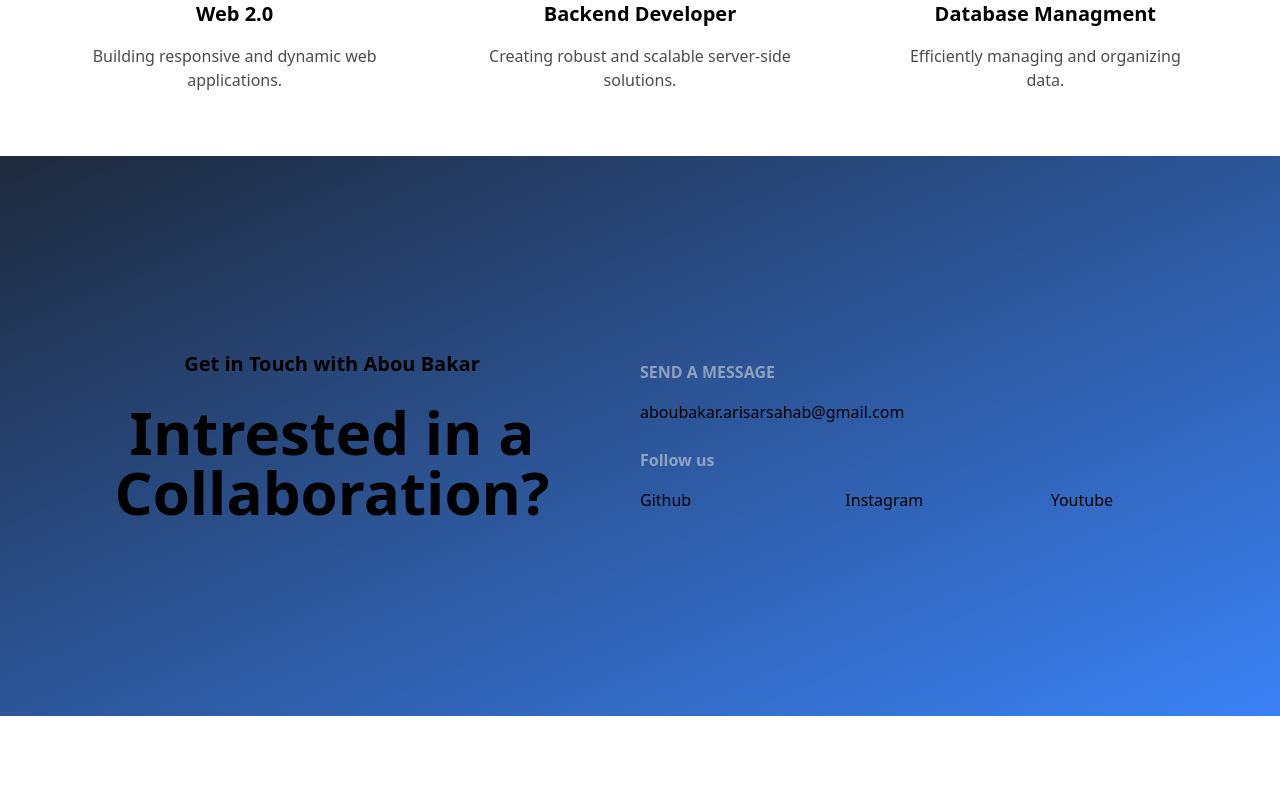
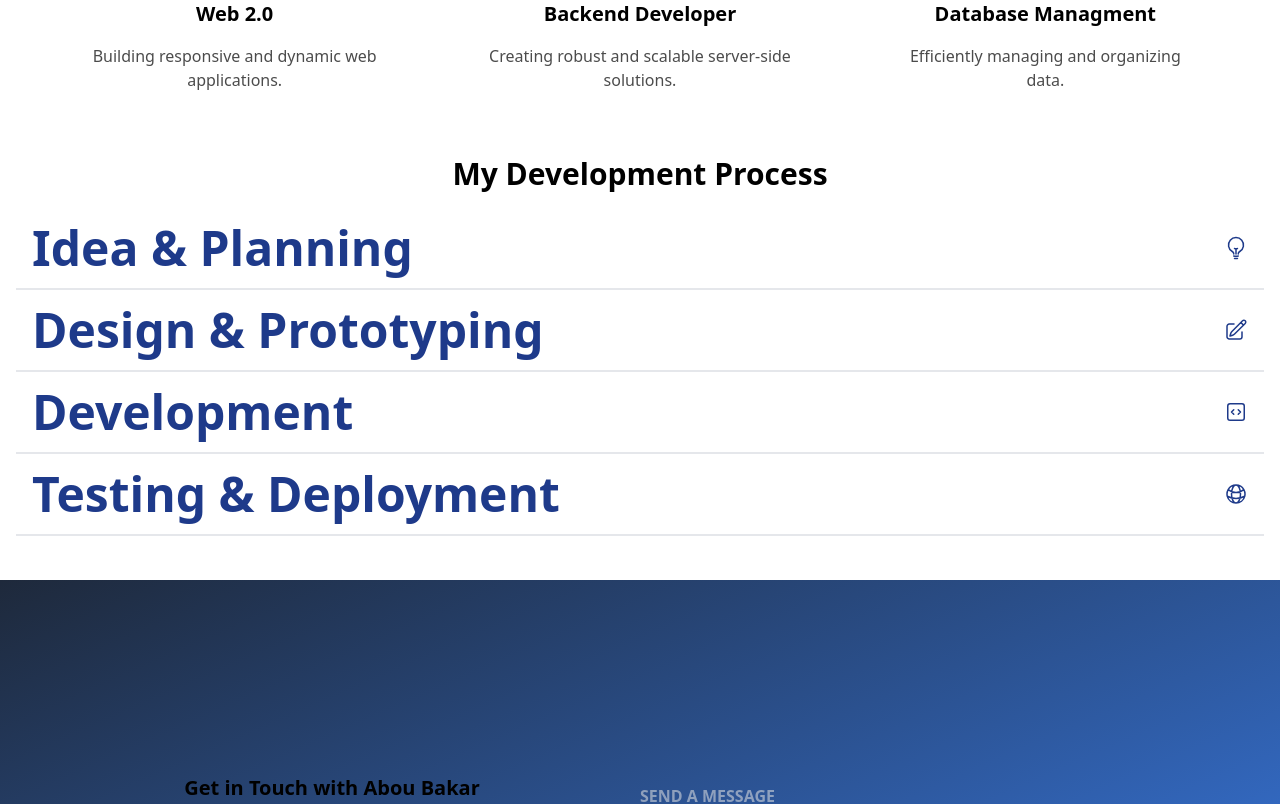
Before and after one commit to AboubakarArisar/Portfolio-Nextjs, a Next.js app: page / in a window 1280 px wide. Shown: the part 1100-1904 px from the top of the page. Built offline with nearby package versions, Linux system fonts and the light colour scheme.

Commit message:
gsap animations added

```diff
--- /dev/null
+++ b/app/Way.tsx
@@ -0,0 +1,103 @@
+import "./globals.css";
+const Way: React.FC = () => {
+  return (
+    <>
+      <div className='w-full min-h-[50vh] text-black '>
+        <h1 className='w-full text-center text-3xl font-semibold text-black'>
+          My Development Process
+        </h1>
+        <div className='flex flex-col p-4  text-blue-900'>
+          <div className='relative overflow-hidden element w-full border-b-2 p-4'>
+            <div className='absolute  overlay left-0 -top-full w-full h-full bg-orange-400'></div>
+            <h1 className='text-3xl md:text-5xl font-bold heading cursor-pointer flex items-center justify-between'>
+              Idea & Planning
+              <span className='text-5xl font-bold'>
+                <svg
+                  xmlns='http://www.w3.org/2000/svg'
+                  fill='none'
+                  viewBox='0 0 24 24'
+                  strokeWidth={1.5}
+                  stroke='currentColor'
+                  className='size-6'
+                >
+                  <path
+                    strokeLinecap='round'
+                    strokeLinejoin='round'
+                    d='M12 18v-5.25m0 0a6.01 6.01 0 0 0 1.5-.189m-1.5.189a6.01 6.01 0 0 1-1.5-.189m3.75 7.478a12.06 12.06 0 0 1-4.5 0m3.75 2.383a14.406 14.406 0 0 1-3 0M14.25 18v-.192c0-.983.658-1.823 1.508-2.316a7.5 7.5 0 1 0-7.517 0c.85.493 1.509 1.333 1.509 2.316V18'
+                  />
+                </svg>
+              </span>
+            </h1>
+          </div>
+          <div className='relative overflow-hidden element w-full border-b-2 p-4'>
+            <div className='absolute  overlay left-0 -top-full w-full h-full bg-orange-400'></div>
+            <h1 className='text-3xl md:text-5xl font-bold heading cursor-pointer flex items-center justify-between'>
+              Design & Prototyping
+              <span className='text-5xl font-bold'>
+                <svg
+                  xmlns='http://www.w3.org/2000/svg'
+                  fill='none'
+                  viewBox='0 0 24 24'
+                  strokeWidth={1.5}
+                  stroke='currentColor'
+                  className='size-6'
+                >
+                  <path
+                    strokeLinecap='round'
+                    strokeLinejoin='round'
+                    d='m16.862 4.487 1.687-1.688a1.875 1.875 0 1 1 2.652 2.652L10.582 16.07a4.5 4.5 0 0 1-1.897 1.13L6 18l.8-2.685a4.5 4.5 0 0 1 1.13-1.897l8.932-8.931Zm0 0L19.5 7.125M18 14v4.75A2.25 2.25 0 0 1 15.75 21H5.25A2.25 2.25 0 0 1 3 18.75V8.25A2.25 2.25 0 0 1 5.25 6H10'
+                  />
+                </svg>
+              </span>
+            </h1>
+          </div>
+          <div className='relative overflow-hidden element w-full border-b-2 p-4'>
+            <div className='absolute  overlay left-0 -top-full w-full h-full bg-orange-400'></div>
+            <h1 className='text-3xl md:text-5xl font-bold heading cursor-pointer flex items-center justify-between'>
+              Development
+              <span className='text-5xl font-bold'>
+                <svg
+                  xmlns='http://www.w3.org/2000/svg'
+                  fill='none'
+                  viewBox='0 0 24 24'
+                  strokeWidth={1.5}
+                  stroke='currentColor'
+                  className='size-6'
+                >
+                  <path
+                    strokeLinecap='round'
+                    strokeLinejoin='round'
+                    d='M14.25 9.75 16.5 12l-2.25 2.25m-4.5 0L7.5 12l2.25-2.25M6 20.25h12A2.25 2.25 0 0 0 20.25 18V6A2.25 2.25 0 0 0 18 3.75H6A2.25 2.25 0 0 0 3.75 6v12A2.25 2.25 0 0 0 6 20.25Z'
+                  />
+                </svg>
+              </span>
+            </h1>
+          </div>
+          <div className='relative overflow-hidden element w-full border-b-2 p-4'>
+            <div className='absolute  overlay left-0 -top-full w-full h-full bg-orange-400'></div>
+            <h1 className='text-3xl md:text-5xl font-bold heading cursor-pointer flex items-center justify-between'>
+              Testing & Deployment
+              <span className='text-5xl font-bold'>
+                <svg
+                  xmlns='http://www.w3.org/2000/svg'
+                  fill='none'
+                  viewBox='0 0 24 24'
+                  strokeWidth={1.5}
+                  stroke='currentColor'
+                  className='size-6'
+                >
+                  <path
+                    strokeLinecap='round'
+                    strokeLinejoin='round'
+                    d='M12 21a9.004 9.004 0 0 0 8.716-6.747M12 21a9.004 9.004 0 0 1-8.716-6.747M12 21c2.485 0 4.5-4.03 4.5-9S14.485 3 12 3m0 18c-2.485 0-4.5-4.03-4.5-9S9.515 3 12 3m0 0a8.997 8.997 0 0 1 7.843 4.582M12 3a8.997 8.997 0 0 0-7.843 4.582m15.686 0A11.953 11.953 0 0 1 12 10.5c-2.998 0-5.74-1.1-7.843-2.918m15.686 0A8.959 8.959 0 0 1 21 12c0 .778-.099 1.533-.284 2.253m0 0A17.919 17.919 0 0 1 12 16.5c-3.162 0-6.133-.815-8.716-2.247m0 0A9.015 9.015 0 0 1 3 12c0-1.605.42-3.113 1.157-4.418'
+                  />
+                </svg>
+              </span>
+            </h1>
+          </div>
+        </div>
+      </div>
+    </>
+  );
+};
+export default Way;
--- a/app/globals.css
+++ b/app/globals.css
@@ -38,3 +38,13 @@ body {
   border-radius: 50%;
   background: #c49a27;
 }
+
+.element:hover .overlay {
+  top: 0;
+  transition: linear 0.3s;
+}
+
+.element .heading {
+  position: relative;
+  z-index: 9;
+}
--- a/app/page.tsx
+++ b/app/page.tsx
@@ -3,7 +3,7 @@ import Navbar from "./Navbar";
 import Skills from "./Skills";
 import Reachout from "./Reachout";
 import { useFollowPointer } from "./use-follow-pointer";
-
+import Way from "./Way";
 import "./globals.css";
 import Footer from "./Footer";
 import { useRef } from "react";
@@ -17,7 +17,7 @@ export default function Home() {
       <motion.div
         ref={ref}
         style={{ x, y }}
-        className='box fixed z-20 opacity-80'
+        className='box fixed z-20 opacity-0 sm:pacity-80'
       ></motion.div>
       <motion.div className='min-h-screen w-full bg-white flex flex-col gap-6 main z-10'>
         <Navbar />
@@ -47,6 +47,7 @@ export default function Home() {
           <div className='absolute md:-top-8 rounded md:right-8 md:h-[90vh] md:w-[30%] bg-[url(/ab.jpg)] bg-cover'></div>
         </div>
         <Skills />
+        <Way />
         <Reachout />
         <Footer />
       </motion.div>
```
